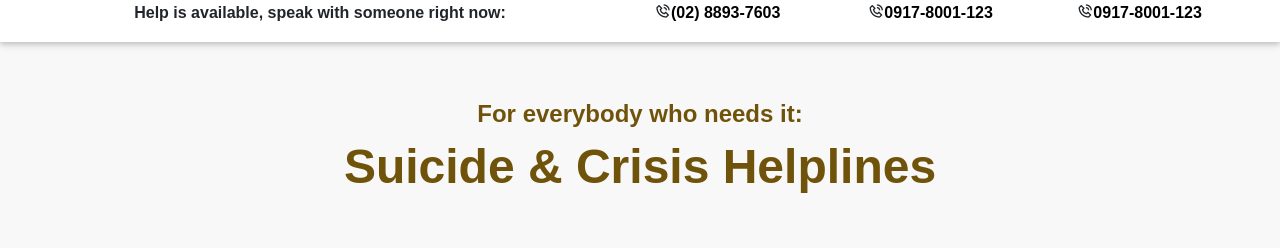
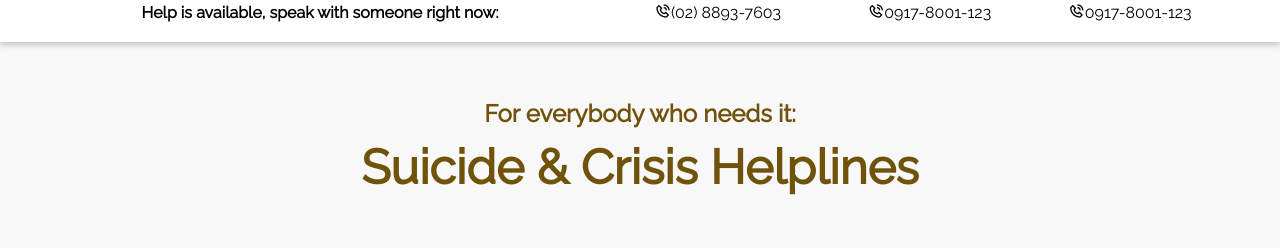
Before and after one commit to jaor13/MindWhisper-Web-Systems-Final-Term, a PHP site: the page made by suicide-&-crisis-hotline.html in a window 1280 px wide. Shown: the top 248 px of the page. Run offline with PHP 8.4, Linux system fonts and the light colour scheme.

Commit message:
Update SCH.css

```diff
--- a/styles.css/index/SCH.css
+++ b/styles.css/index/SCH.css
@@ -1,4 +1,11 @@
+@import url('https://fonts.googleapis.com/css2?family=Open+Sans:wght@500&family=Raleway&display=swap');
 
+* {
+    margin: 0;
+    padding: 0;
+    font-family: "Raleway", sans-serif;
+    font-weight: 400;
+  }
 body {
     font-family: Arial, sans-serif;
     margin: 0;
@@ -6,9 +13,16 @@ body {
     background-color: #f8f8f8;
 }
 
+.bx-phone-call {
+    color: black;
+    text-decoration: none;
+}
+
 header {
     box-shadow: 0 2px 5px 0 rgba(0, 0, 0, 0.16), 0 2px 10px 0 rgba(0, 0, 0, 0.12);
     background-color: #FFF;
+    color: black;
+    text-decoration: none;
     position: absolute;
     top: 0;
     width: 100%;
@@ -97,6 +111,7 @@ a:hover {
     height: 800px;
     border-top-left-radius: 10px;
     border-top-right-radius: 10px;
+    border-radius: 10px;
   }
 
   .card-body {
```
